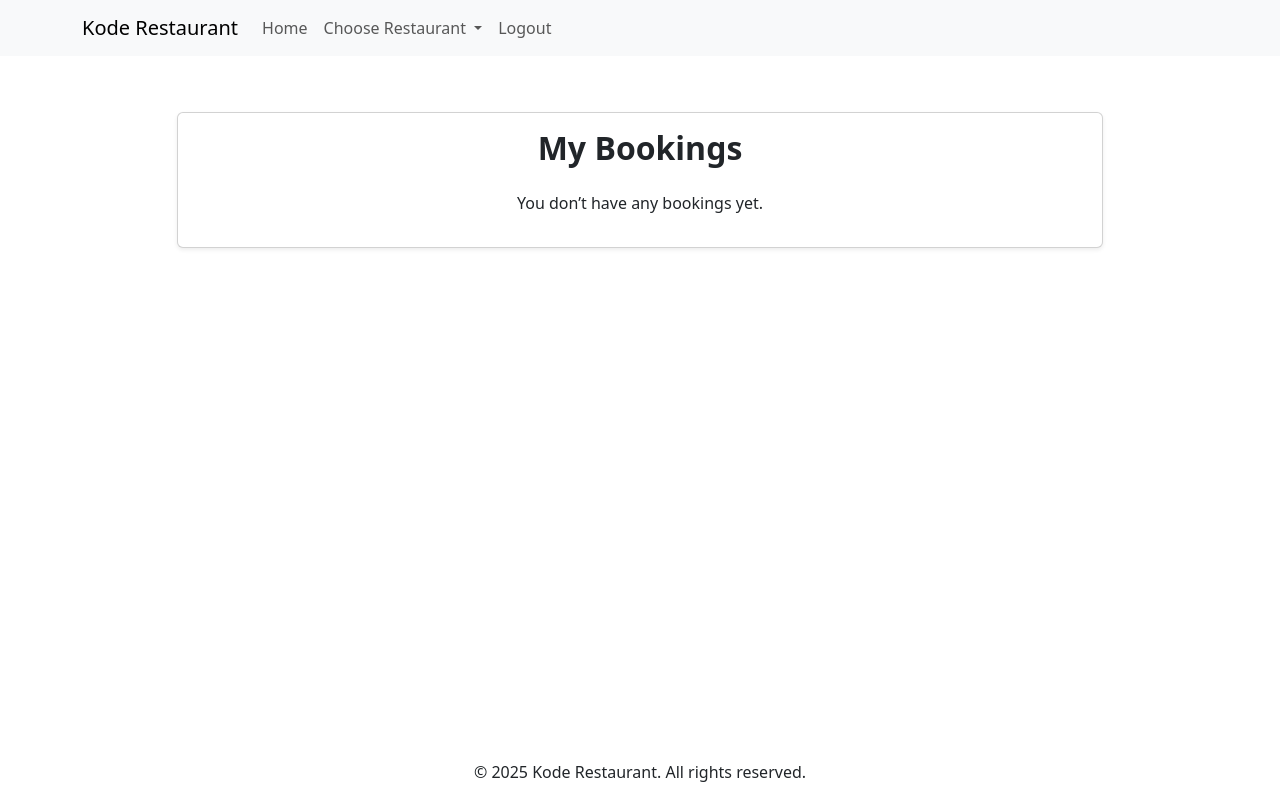
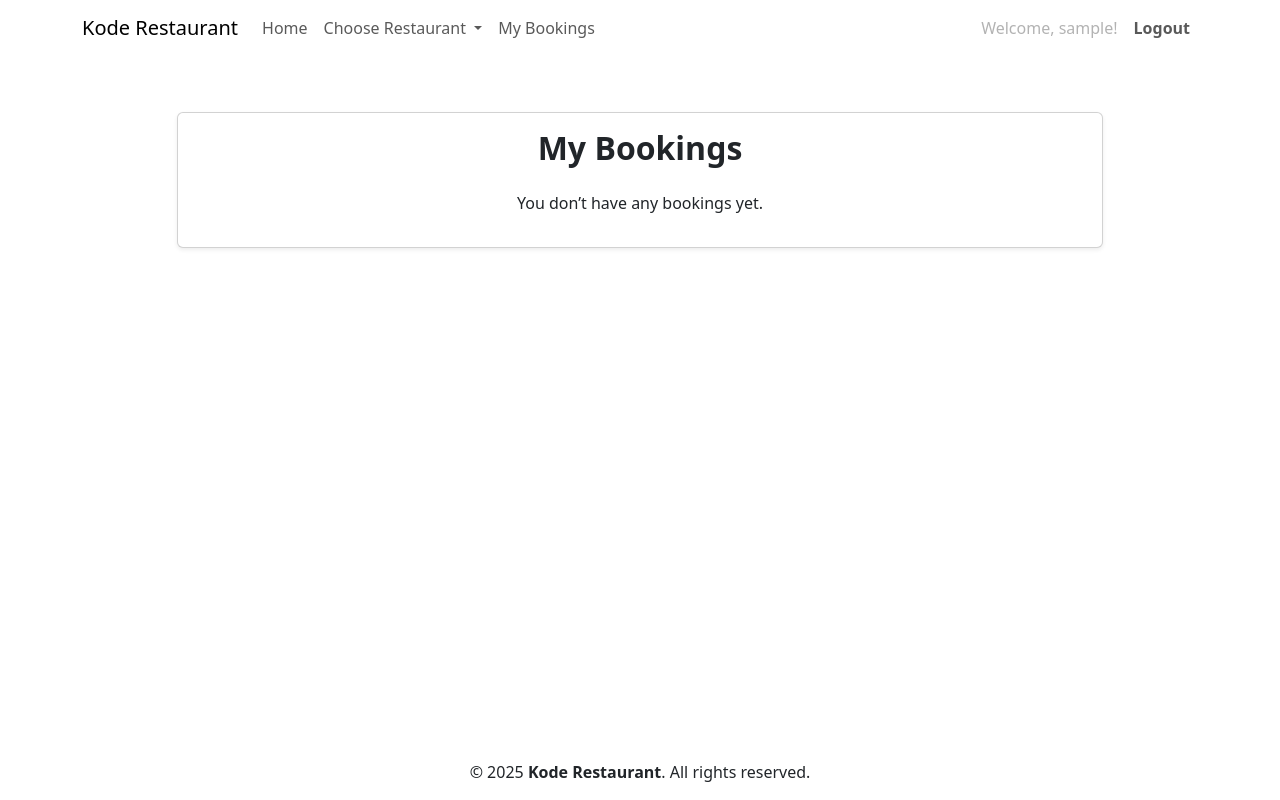
Before and after one commit to dagmara-szproch/kode-restaurant, a Django app: page /booking/my-bookings/ in a window 1280 px wide. Run offline with Django 4.2, Linux system fonts and the light colour scheme; the visitor is signed in with stand-in values (Sample User, id 1); data that the repository does not hold is empty.

Commit message:
Style base page

```diff
--- a/templates/base.html
+++ b/templates/base.html
@@ -10,19 +10,27 @@
     <meta name="viewport" content="width=device-width, initial-scale=1.0">
     <!-- Title -->
     <title>Kode Restaurant</title>
-    <!-- Bootstrap 5 -->
+    <!-- Bootstrap 5 CSS-->
     <link href="https://cdn.jsdelivr.net/npm/bootstrap@5.3.8/dist/css/bootstrap.min.css" rel="stylesheet" integrity="sha384-sRIl4kxILFvY47J16cr9ZwB07vP4J8+LH7qKQnuqkuIAvNWLzeN8tE5YBujZqJLB" crossorigin="anonymous">
+    <!-- Flatpickr CSS-->
+    <link rel="stylesheet" href="https://cdn.jsdelivr.net/npm/flatpickr/dist/flatpickr.min.css">
+    <!-- Custom CSS -->
+    <link rel="stylesheet" href="{% static 'css/style.css' %}">
 
 </head>
 <body class="d-flex flex-column min-vh-100">
     <!-- Navbar-->
-    <nav class="navbar navbar-expand-lg fixed-top bg-body-tertiary">
+    <nav id="navbar" class="navbar navbar-expand-lg fixed-top">
         <div class="container">
-            <a class="navbar-brand" href="{% url 'home' %}">Kode Restaurant</a>
+            <a class="navbar-brand" href="{% url 'home' %}">
+                <span class="brand-kode">Kode</span>
+                <span class="brand-restaurant">Restaurant</span></a>
             <button class="navbar-toggler" type="button" data-bs-toggle="collapse" data-bs-target="#navbarSupportedContent" aria-controls="navbarSupportedContent" aria-expanded="false" aria-label="Toggle navigation">
             <span class="navbar-toggler-icon"></span>
             </button>
+
             <div class="collapse navbar-collapse" id="navbarSupportedContent">
+                <!-- Left side links -->
                 <ul class="navbar-nav me-auto mb-2 mb-lg-0">
                     <li class="nav-item">
                         <a class="nav-link {% if request.path == home_url %}active{% endif %}" aria-current="page" href="{% url 'home' %}">Home</a>
@@ -44,16 +52,31 @@
                     {% endif %}
                     {% if user.is_authenticated %}
                     <li class="nav-item">
-                        <a class="nav-link {% if request.path == logout_url %}active{% endif %}" aria-current="page" href="{% url 'account_logout' %}">Logout</a>
+                        <a class="nav-link" href="{% url 'my_bookings' %}">My Bookings</a>
                     </li>
+                    {% endif %}
+                </ul>
+                <!-- Right side links -->
+                <ul class="navbar-nav ms-auto mb-2 mb-lg-0">
+                    {% if user.is_authenticated %}
+                    <li class="nav-item">
+                        <span class="nav-link disabled">
+                            Welcome, {{ user.username }}!
+                        </span>
+                    </li>
+                    <li class="nav-item">
+                        <a class="fw-bold nav-link {% if request.path == logout_url %}active{% endif %}" aria-current="page" href="{% url 'account_logout' %}">Logout</a>
+                    </li>
+
                     {% else %}
                     <li class="nav-item">
                         <a class="nav-link {% if request.path == signup_url %}active{% endif %}" aria-current="page"
                             href="{% url 'account_signup' %}">Register</a>
                     </li>
                     <li class="nav-item">
-                        <a class="nav-link {% if request.path == login_url %}active{% endif %}" aria-current="page" href="{% url 'account_login' %}">Login</a>
+                        <a class="fw-bold nav-link {% if request.path == login_url %}active{% endif %}" aria-current="page" href="{% url 'account_login' %}">Login</a>
                     </li>
+
                     {% endif %}
                 </ul>
             </div>
@@ -67,20 +90,23 @@
         {% endblock content %}
     </main>
 
+
+
     <footer class="mt-auto">
-        <div class="container text-center">
+        <div class="container text-center mt-3 mb-3">
            <p>
-            &copy; 2025 Kode Restaurant. All rights reserved.
+            &copy; 2025 <strong>Kode Restaurant</strong>. All rights reserved.
            </p>
            {% if restaurant %}
-            <p>Contact us: {{ restaurant.name}} | {{ restaurant.address }} | {{ restaurant.city}} | {{ restaurant.phone_number }} | {{ restaurant.email }}</p>
+            <p><strong>Contact us:</strong> {{ restaurant.name}} | {{ restaurant.address }} | {{ restaurant.city}} | {{ restaurant.phone_number }} | {{ restaurant.email }}</p>
            {% endif %}
         </div>
     </footer>
 
     <!-- Bootstrap 5 JS bundle with Popper -->
     <script src="https://cdn.jsdelivr.net/npm/bootstrap@5.3.8/dist/js/bootstrap.bundle.min.js" integrity="sha384-FKyoEForCGlyvwx9Hj09JcYn3nv7wiPVlz7YYwJrWVcXK/BmnVDxM+D2scQbITxI" crossorigin="anonymous"></script>
-
+    <!-- Flatpickr JS -->
+     <script src="https://cdn.jsdelivr.net/npm/flatpickr"></script>
     {% block extras %}
     {% endblock %}
 </body>
```
